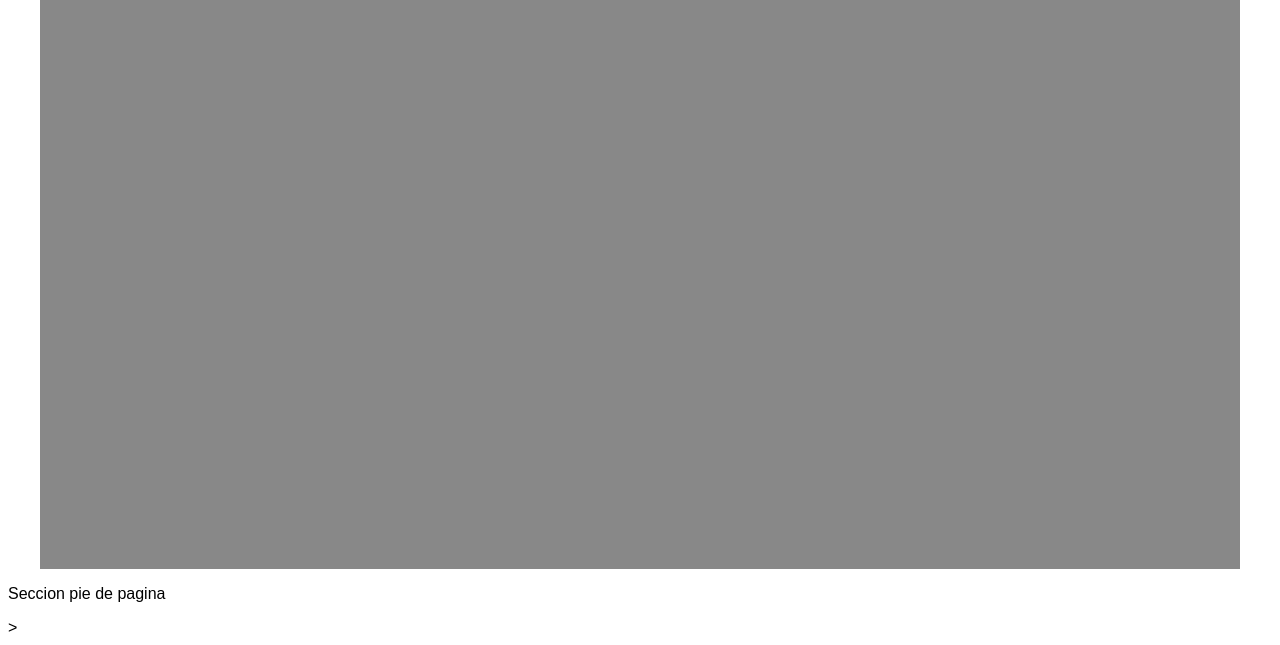
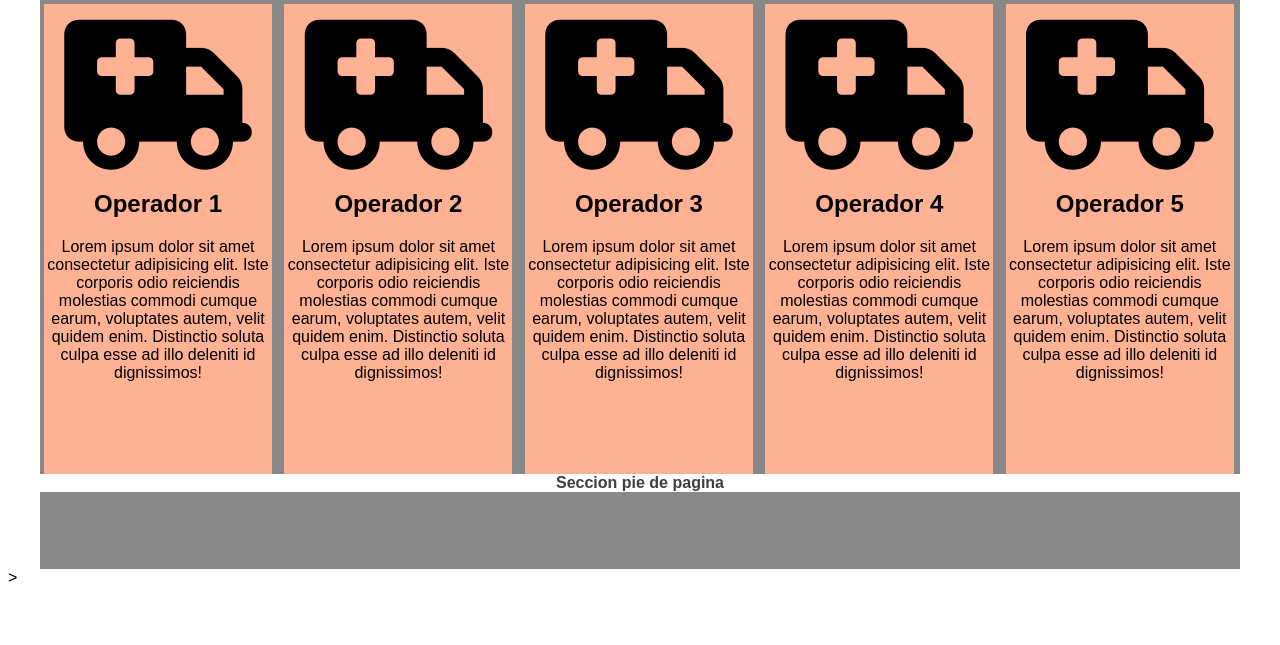
Before and after one commit to MinTIC-Grupo-103/reto_semana_1, a plain HTML site: page index.html in a window 1280 px wide. Shown: the part 1431-2076 px from the top of the page. After the commit the page ends 2026 px from the top, so only its background shows below. Drawn offline with Linux system fonts and the light colour scheme.

Commit message:
Equipo (#10)
* crea caja con integrantes

* Estilo de equipo

```diff
--- a/css/style.css
+++ b/css/style.css
@@ -130,6 +130,9 @@ body{
     background-color: gainsboro;
 }
 
+.section-news > div:first-child{
+    margin-bottom: 2px;
+}
 .news{
     width: 100%;
     background-color: cadetblue;
@@ -188,3 +191,30 @@ body{
 hr{
     color: white;
 }
+
+/* equipo */
+.section-text{
+    margin: 0;
+    color: #3e3e3e;
+    background: white;
+    font-weight: bold;
+    text-align: center;
+}
+
+.col-3{
+    width: 33.08%;
+    height: 470px;
+    background-color: aquamarine;
+    display: inline-block;
+    padding: -15px;
+    margin-top: 5px;
+    text-align: center;
+}
+.col-5{
+    width: 19%;
+    height: 470px;
+    display: inline-block;
+    margin: 5px 4px 0;
+    text-align: center;
+    background-color: rgb(255, 177, 148);
+}
--- a/index.html
+++ b/index.html
@@ -37,6 +37,8 @@
         </div><!-- header -->
 
         <div class="section-1" id="servicios">
+            <!-- <p class="section-text">Servicios</p> -->
+
                 <div class="section-1__servicios">
                     <img class="images" src="https://placeimg.com/300/400/tech" alt="">
 
@@ -56,9 +58,11 @@
                   <p>Lorem ipsum dolor sit amet consectetur adipisicing elit. Illo amet nesciunt quos reprehenderit eligendi commodi labore. Vitae itaque mollitia, quisquam fugiat minus, corporis beatae nesciunt sequi aperiam ipsam provident laborum.</p>
                     <a href="#">Detalles>></a>
                 </div>
+
         </div>
-
         <div class="section-2" id="news">
+            <p class="section-text">Noticias</p>
+            <div class="section-news">
 
                 <div class="news">
                     <div class="news-data">
@@ -118,7 +122,89 @@
                 </div>
             </div>
         </div>
+
         <div class="section-3" id="team">
+            <p class="section-text">Equipo</p>
+            <div class="col-5">
+                    <p>
+
+                        <i class="fas fa-ambulance" style="font-size:150px"></i>
+                    </p>
+                    <div class="service-content">
+
+                        <h2>
+                            Operador 1
+                        </h2>
+                        <p class="service-text memebers">
+                            Lorem ipsum dolor sit amet consectetur adipisicing elit. Iste corporis odio reiciendis molestias commodi cumque earum, voluptates
+                            autem, velit quidem enim. Distinctio soluta culpa esse ad illo deleniti id dignissimos!
+                        </p>
+                    </div>
+                </div>
+            <div class="col-5">
+                    <p>
+
+                        <i class="fas fa-ambulance" style="font-size:150px"></i>
+                    </p>
+                    <div class="service-content">
+
+                        <h2>
+                            Operador 2
+                        </h2>
+                        <p class="service-text memebers">
+                            Lorem ipsum dolor sit amet consectetur adipisicing elit. Iste corporis odio reiciendis molestias commodi cumque earum, voluptates
+                            autem, velit quidem enim. Distinctio soluta culpa esse ad illo deleniti id dignissimos!
+                        </p>
+                    </div>
+                </div>
+            <div class="col-5">
+                    <p>
+
+                        <i class="fas fa-ambulance" style="font-size:150px"></i>
+                    </p>
+                    <div class="service-content">
+
+                        <h2>
+                            Operador 3
+                        </h2>
+                        <p class="service-text memebers">
+                            Lorem ipsum dolor sit amet consectetur adipisicing elit. Iste corporis odio reiciendis molestias commodi cumque earum, voluptates
+                            autem, velit quidem enim. Distinctio soluta culpa esse ad illo deleniti id dignissimos!
+                        </p>
+                    </div>
+                </div>
+            <div class="col-5">
+                    <p>
+
+                        <i class="fas fa-ambulance" style="font-size:150px"></i>
+                    </p>
+                    <div class="service-content">
+
+                        <h2>
+                            Operador 4
+                        </h2>
+                        <p class="service-text memebers">
+                            Lorem ipsum dolor sit amet consectetur adipisicing elit. Iste corporis odio reiciendis molestias commodi cumque earum, voluptates
+                            autem, velit quidem enim. Distinctio soluta culpa esse ad illo deleniti id dignissimos!
+                        </p>
+                    </div>
+                </div>
+            <div class="col-5">
+                    <p>
+
+                        <i class="fas fa-ambulance" style="font-size:150px"></i>
+                    </p>
+                    <div class="service-content">
+
+                        <h2>
+                            Operador 5
+                        </h2>
+                        <p class="service-text memebers">
+                            Lorem ipsum dolor sit amet consectetur adipisicing elit. Iste corporis odio reiciendis molestias commodi cumque earum, voluptates
+                            autem, velit quidem enim. Distinctio soluta culpa esse ad illo deleniti id dignissimos!
+                        </p>
+                    </div>
+                </div>
 
 
 
@@ -128,10 +214,6 @@
             <p class="section-text">Seccion pie de pagina</p>
         </footer>
 
-
-
-
-
     </div>><!-- container -->
 </body>
 </html>
```
Lines whose indentation alone changed are shown as unchanged.
